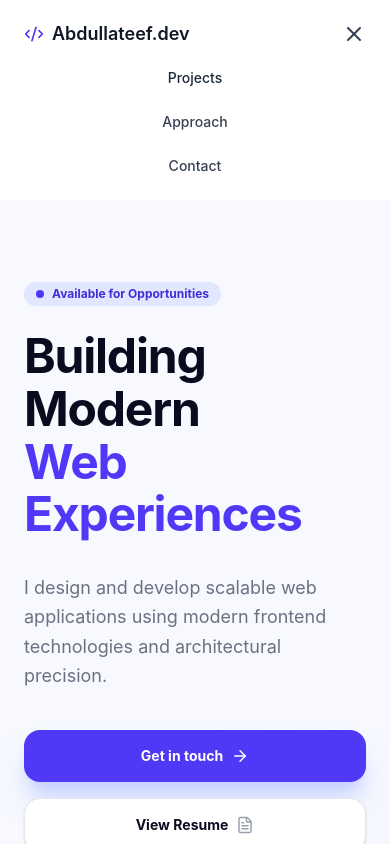
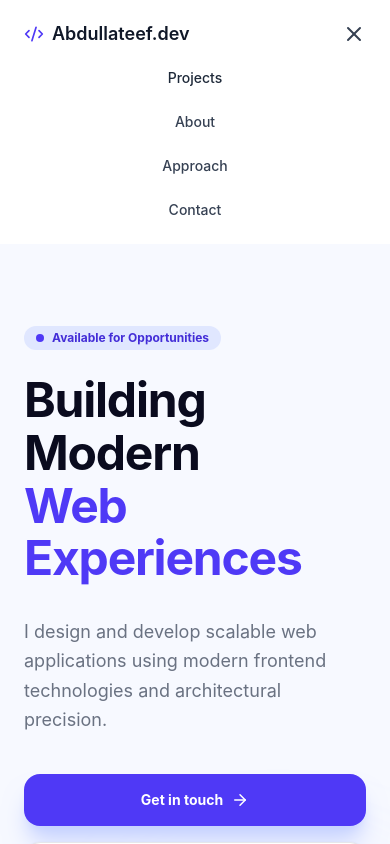
Before and after one commit to AyoRichie1-ops/lateef-portfolio, a React (Vite) app: page / in a window 390 px wide. Both pictures are taken after a click on the button "Toggle Menu". Shown: the top 844 px of the page. Built offline with nearby package versions, Linux system fonts and the light colour scheme.

Commit message:
added about link in navbar

```diff
--- a/src/components/layout/Navbar.jsx
+++ b/src/components/layout/Navbar.jsx
@@ -64,6 +64,13 @@
           >
             Projects
           </NavLink>
+          <NavLink
+            to="/about"
+            className="block text-sm font-medium text-gray-700"
+            onClick={() => setIsOpen(false)}
+          >
+            About
+          </NavLink>
 
           <NavLink
             to="/approach"
```
